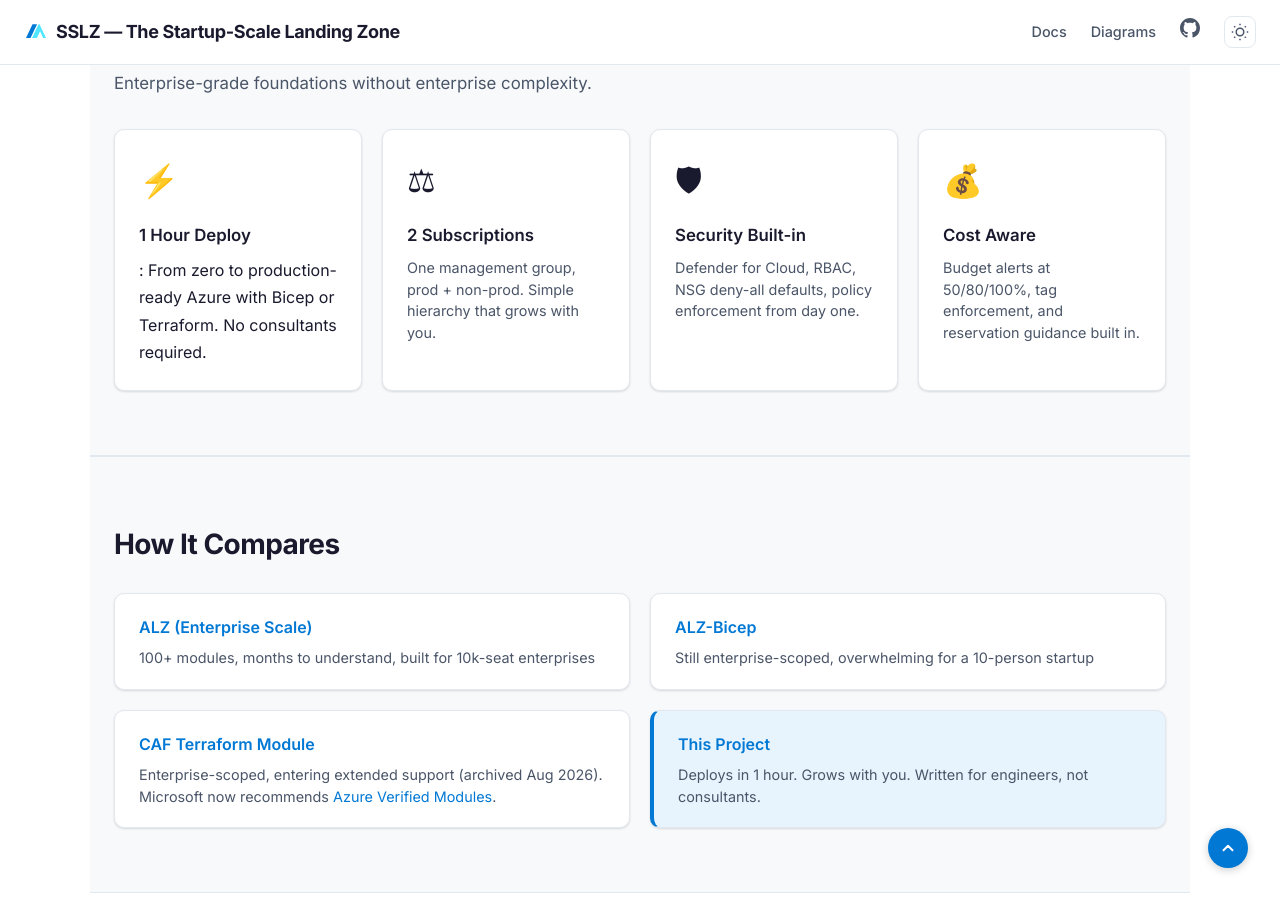
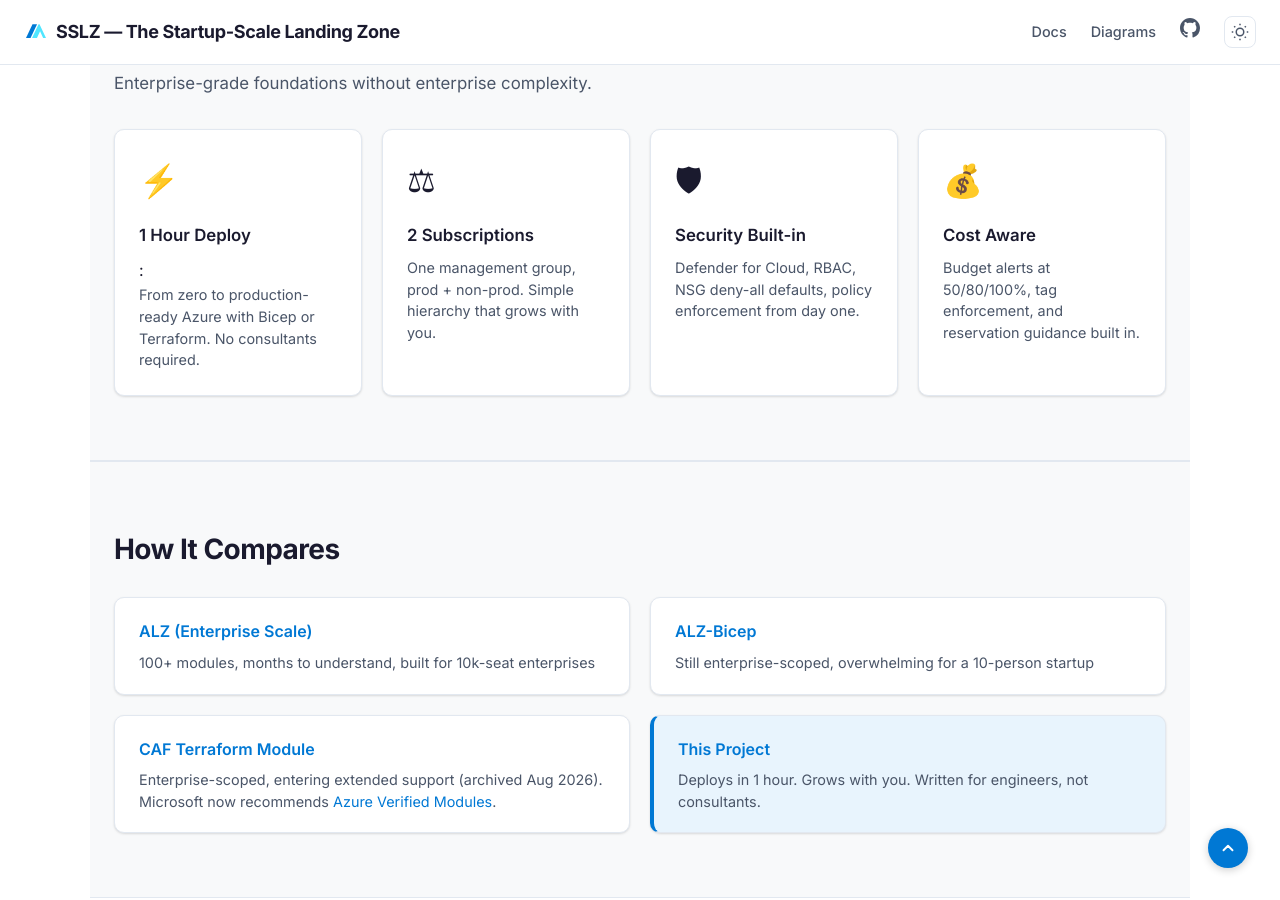
Before and after one commit to ricmmartins/sslz, a Jekyll site: the page built from index.md, in a window 1280 px wide and 900 px high, scrolled down 648 px. Built offline with Jekyll 4.4.1, drawn with Linux system fonts in a browser that asks for light colours.

```diff
--- a/index.md
+++ b/index.md
@@ -20,7 +20,7 @@ description: "A stripped-down, opinionated, deployable Azure Landing Zone for st
   <div class="cards-grid">
     <div class="card">
       <div class="card-icon">&#9889;</div>
-      <h3>1 Hour Deploy</h3>: From zero to production-ready Azure with Bicep or Terraform. No consultants required.
+      <h3>1 Hour Deploy</h3>:       <p>From zero to production-ready Azure with Bicep or Terraform. No consultants required.</p>
     </div>
     <div class="card">
       <div class="card-icon">&#9878;</div>
```
